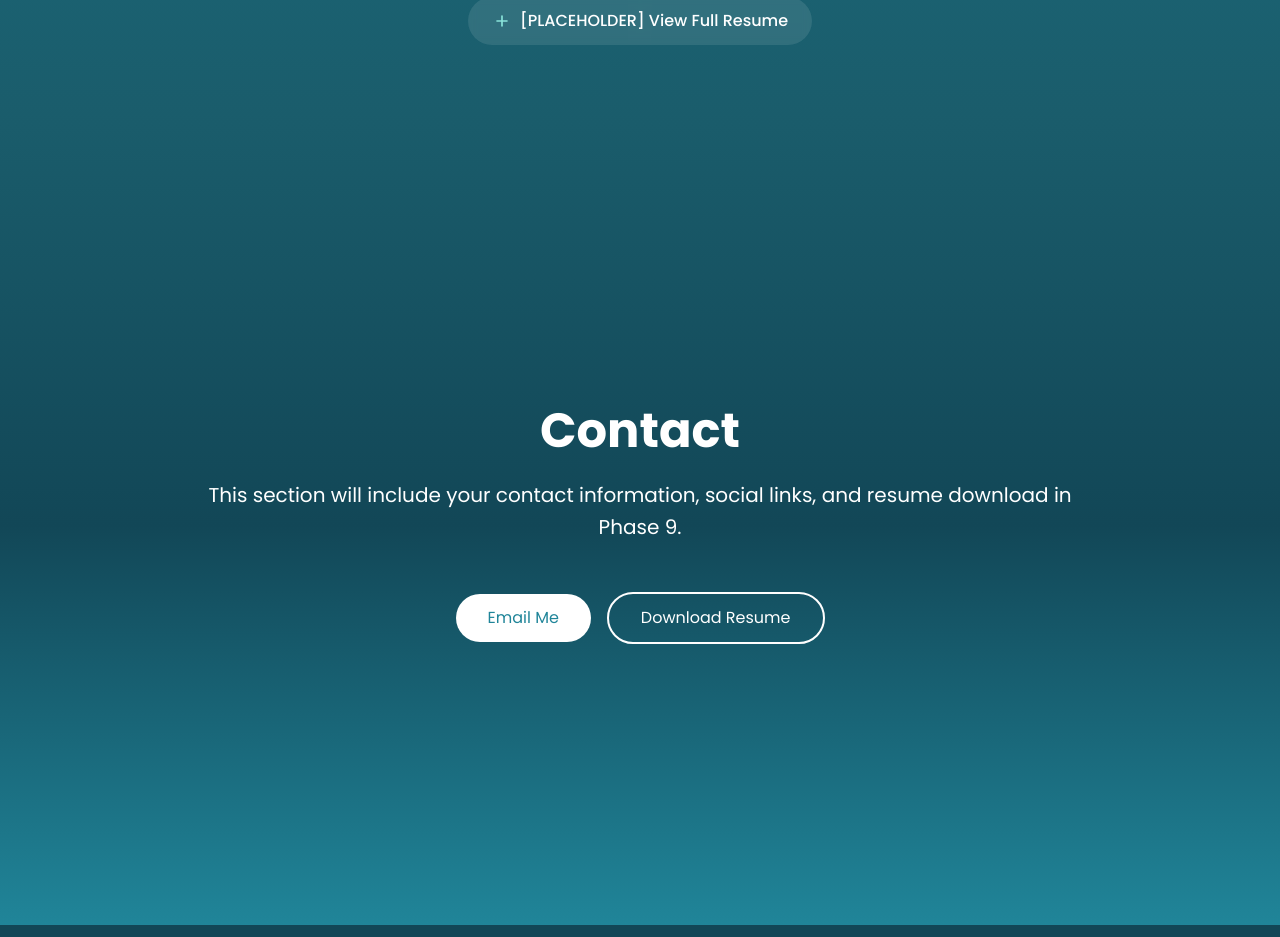
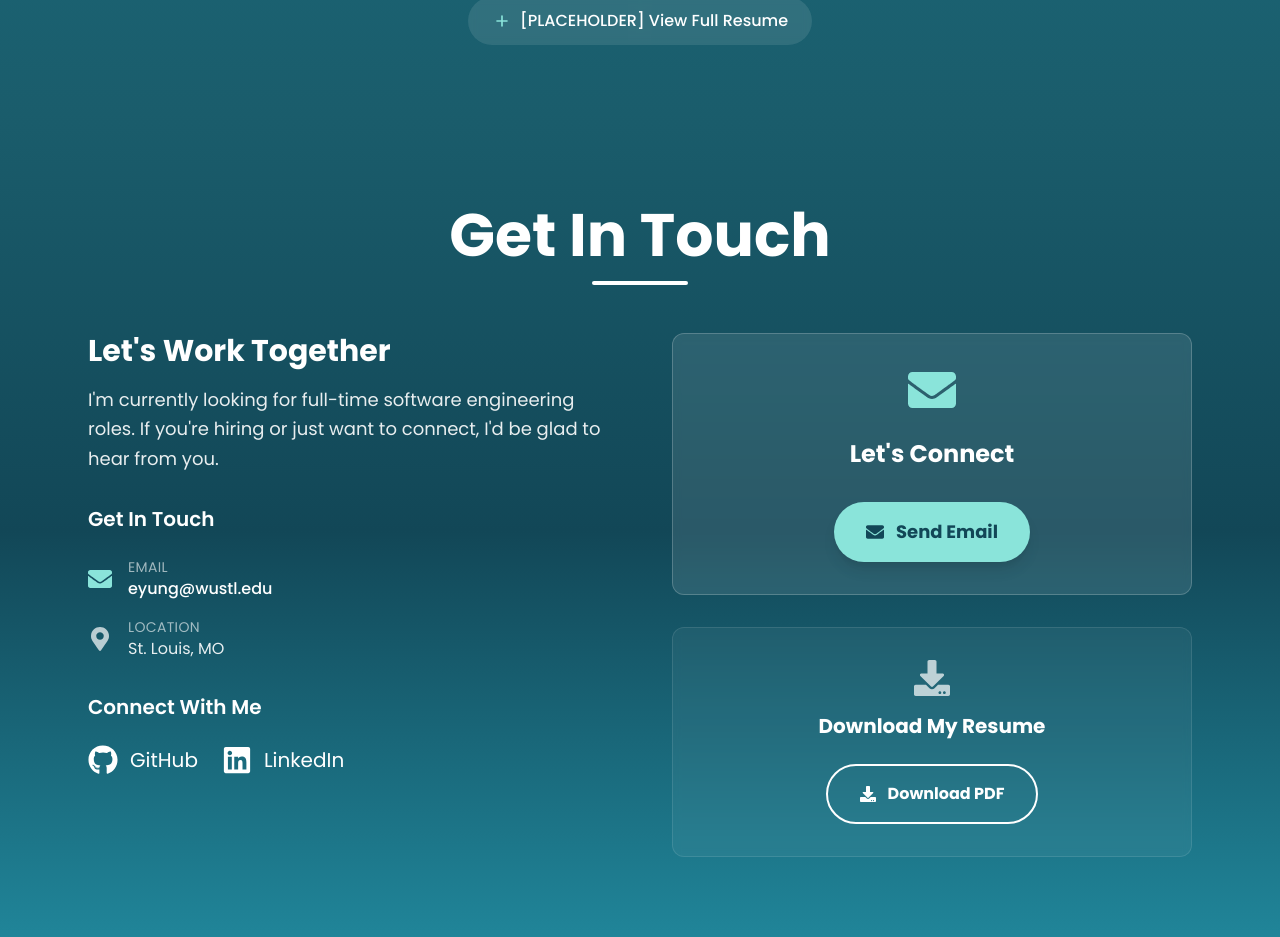
Before and after one commit to ericyung1/ericyung-portfolio, a Next.js app: page / in a window 1280 px wide. Shown: the part 6459-7396 px from the top of the page. Built offline with nearby package versions, Linux system fonts and the light colour scheme.

Commit message:
Update contact section: Fix email functionality, match About section styling, simplify messaging

```diff
--- a/src/app/page.tsx
+++ b/src/app/page.tsx
@@ -5,6 +5,7 @@ import AboutSection from '@/components/AboutSection'
 import ExperienceSection from '@/components/ExperienceSection'
 import SkillsSection from '@/components/SkillsSection'
 import ProjectsSection from '@/components/ProjectsSection'
+import ContactSection from '@/components/ContactSection'
 
 export default function Home() {
   return (
@@ -75,30 +76,15 @@ export default function Home() {
           </div>
         </section>
 
-        {/* Contact Section - Placeholder for Phase 9 */}
-        <section id="contact" className="min-h-screen text-white flex items-center justify-center px-6 relative"
+        {/* Contact Section - Phase 9 Complete */}
+        <section id="contact" className="min-h-screen text-white flex items-center justify-center py-16 lg:py-20 relative"
                  style={{background: 'linear-gradient(to bottom, #1a5c6b 0%, #124757 50%, #208599 100%)'}}>
-          <div className="text-center max-w-4xl">
-            <h2 className="text-5xl font-bold mb-6">Contact</h2>
-            <p className="text-xl leading-relaxed mb-8">
-              This section will include your contact information, social links, and resume download in Phase 9.
-            </p>
-            <div className="flex flex-col sm:flex-row gap-4 justify-center items-center mt-12">
-              <a
-                href="mailto:eyung@wustl.edu"
-                className="px-8 py-3 bg-white text-teal-primary rounded-full hover:bg-opacity-90 transition-all duration-300 hover:scale-105"
-              >
-                Email Me
-              </a>
-              <a
-                href="/eric-yung-resume.pdf"
-                target="_blank"
-                rel="noopener noreferrer"
-                className="px-8 py-3 bg-transparent border-2 border-white text-white rounded-full hover:bg-white hover:text-teal-primary transition-all duration-300 hover:scale-105"
-              >
-                Download Resume
-              </a>
+          <div className="w-full">
+            <div className="text-center mb-12">
+              <h2 className="text-4xl sm:text-5xl lg:text-6xl font-bold mb-4">Get In Touch</h2>
+              <div className="w-24 h-1 bg-white mx-auto rounded-full mb-4"></div>
             </div>
+            <ContactSection />
           </div>
         </section>
       </main>
--- /dev/null
+++ b/src/components/ContactSection.tsx
@@ -0,0 +1,187 @@
+'use client'
+
+import Link from 'next/link'
+import { FaEnvelope, FaGithub, FaLinkedin, FaDownload, FaMapMarkerAlt } from 'react-icons/fa'
+
+export default function ContactSection() {
+  const contactMethods = [
+    {
+      icon: <FaEnvelope />,
+      label: 'Email',
+      value: 'eyung@wustl.edu',
+      href: 'mailto:eyung@wustl.edu',
+      primary: true
+    },
+    {
+      icon: <FaMapMarkerAlt />,
+      label: 'Location',
+      value: 'St. Louis, MO',
+      href: '#',
+      primary: false
+    }
+  ]
+
+  const socialLinks = [
+    {
+      name: 'GitHub',
+      icon: <FaGithub />,
+      href: 'https://github.com/ericyung1',
+      color: 'hover:text-gray-400'
+    },
+    {
+      name: 'LinkedIn',
+      icon: <FaLinkedin />,
+      href: 'https://www.linkedin.com/in/eyung/',
+      color: 'hover:text-blue-400'
+    }
+  ]
+
+  return (
+    <div className="container mx-auto px-6 max-w-6xl">
+      <div className="grid grid-cols-1 lg:grid-cols-2 gap-12 lg:gap-16">
+
+        {/* Left Column - Contact Info & Message */}
+        <div className="space-y-8">
+
+          {/* Contact Message */}
+          <div className="text-center lg:text-left">
+            <h3 className="text-2xl lg:text-3xl font-bold text-white mb-4">
+              Let&apos;s Work Together
+            </h3>
+            <p className="text-lg text-white/90 leading-relaxed">
+              I&apos;m currently looking for full-time software engineering roles. If you&apos;re hiring or just want to connect, I&apos;d be glad to hear from you.
+            </p>
+          </div>
+
+          {/* Contact Methods */}
+          <div className="space-y-6">
+            <h4 className="text-xl font-semibold text-white">Get In Touch</h4>
+            <div className="space-y-4">
+              {contactMethods.map((method, index) => (
+                <div key={index} className="flex items-center gap-4 group">
+                  <div className={`text-2xl ${method.primary ? 'text-teal-secondary' : 'text-white/70'} group-hover:text-teal-secondary transition-colors duration-300`}>
+                    {method.icon}
+                  </div>
+                  <div>
+                    <p className="text-sm text-white/60 uppercase tracking-wide">
+                      {method.label}
+                    </p>
+                    {method.href !== '#' ? (
+                      <Link
+                        href={method.href}
+                        className="text-white hover:text-teal-secondary transition-colors duration-300 font-medium"
+                      >
+                        {method.value}
+                      </Link>
+                    ) : (
+                      <span className="text-white/90">{method.value}</span>
+                    )}
+                  </div>
+                </div>
+              ))}
+            </div>
+          </div>
+
+          {/* Social Links */}
+          <div className="space-y-6">
+            <h4 className="text-xl font-semibold text-white">Connect With Me</h4>
+            <div className="flex flex-col sm:flex-row gap-4 sm:gap-6 items-center lg:items-start lg:justify-start justify-center">
+              {socialLinks.map((social, index) => (
+                <Link
+                  key={index}
+                  href={social.href}
+                  target="_blank"
+                  rel="noopener noreferrer"
+                  className="flex items-center space-x-3 text-white hover:text-teal-secondary transition-colors duration-300 text-lg sm:text-xl group"
+                  aria-label={social.name}
+                >
+                  <span className="text-2xl sm:text-3xl group-hover:scale-110 transition-transform duration-300">{social.icon}</span>
+                  <span>{social.name}</span>
+                </Link>
+              ))}
+            </div>
+          </div>
+        </div>
+
+        {/* Right Column - Contact Actions */}
+        <div className="space-y-8">
+
+          {/* Email Contact */}
+          <div className="text-center p-8 bg-white/10 backdrop-blur-sm rounded-xl border border-white/20">
+            <div className="text-5xl text-teal-secondary mb-6">
+              <FaEnvelope className="mx-auto" />
+            </div>
+            <h4 className="text-2xl font-bold text-white mb-8">
+              Let&apos;s Connect
+            </h4>
+            <a
+              href="mailto:eyung@wustl.edu"
+              className="inline-flex items-center gap-3 px-8 py-4 bg-teal-secondary text-dark-blue font-bold rounded-full hover:bg-white hover:scale-105 transition-all duration-300 shadow-lg text-lg"
+            >
+              <FaEnvelope />
+              Send Email
+            </a>
+          </div>
+
+          {/* Resume Download */}
+          <div className="text-center p-8 bg-white/5 backdrop-blur-sm rounded-xl border border-white/10">
+            <div className="text-4xl text-white/70 mb-4">
+              <FaDownload className="mx-auto" />
+            </div>
+            <h4 className="text-xl font-bold text-white mb-6">
+              Download My Resume
+            </h4>
+            <a
+              href="/eric-yung-resume.pdf"
+              target="_blank"
+              rel="noopener noreferrer"
+              className="inline-flex items-center gap-3 px-8 py-4 bg-transparent border-2 border-white text-white font-bold rounded-full hover:bg-white hover:text-dark-blue hover:scale-105 transition-all duration-300"
+            >
+              <FaDownload />
+              Download PDF
+            </a>
+          </div>
+
+          {/* Contact Form Structure - COMMENTED OUT FOR FUTURE */}
+          {/*
+          <div className="p-8 bg-white/10 backdrop-blur-sm rounded-xl border border-white/20">
+            <h4 className="text-xl font-bold text-white mb-6">Send a Message</h4>
+            <form className="space-y-4">
+              <div>
+                <label className="block text-sm font-medium text-white mb-2">Name</label>
+                <input
+                  type="text"
+                  className="w-full px-4 py-3 bg-white/10 border border-white/20 rounded-lg text-white placeholder-white/50 focus:outline-none focus:ring-2 focus:ring-teal-secondary"
+                  placeholder="Your Name"
+                />
+              </div>
+              <div>
+                <label className="block text-sm font-medium text-white mb-2">Email</label>
+                <input
+                  type="email"
+                  className="w-full px-4 py-3 bg-white/10 border border-white/20 rounded-lg text-white placeholder-white/50 focus:outline-none focus:ring-2 focus:ring-teal-secondary"
+                  placeholder="your@email.com"
+                />
+              </div>
+              <div>
+                <label className="block text-sm font-medium text-white mb-2">Message</label>
+                <textarea
+                  rows={4}
+                  className="w-full px-4 py-3 bg-white/10 border border-white/20 rounded-lg text-white placeholder-white/50 focus:outline-none focus:ring-2 focus:ring-teal-secondary resize-none"
+                  placeholder="Tell me about your project..."
+                ></textarea>
+              </div>
+              <button
+                type="submit"
+                className="w-full px-6 py-3 bg-teal-secondary text-dark-blue font-bold rounded-lg hover:bg-white transition-colors duration-300"
+              >
+                Send Message
+              </button>
+            </form>
+          </div>
+          */}
+        </div>
+      </div>
+    </div>
+  )
+}
```
